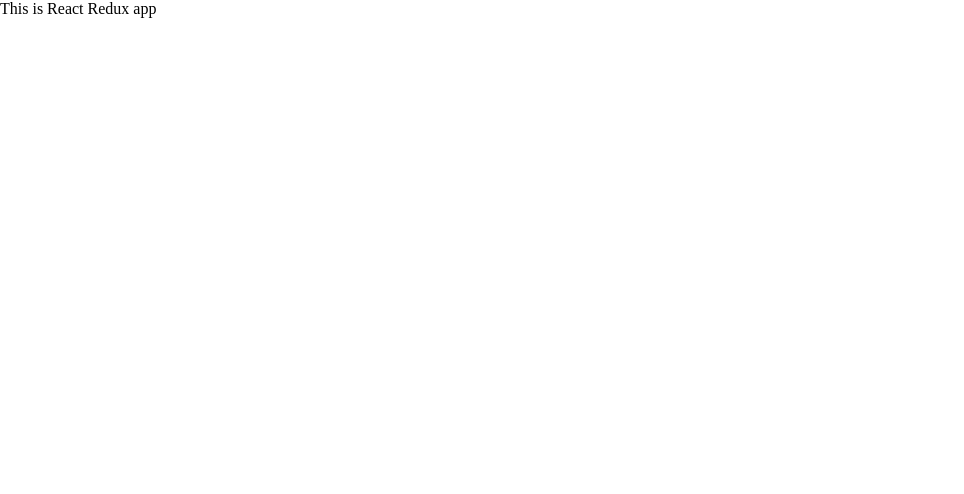
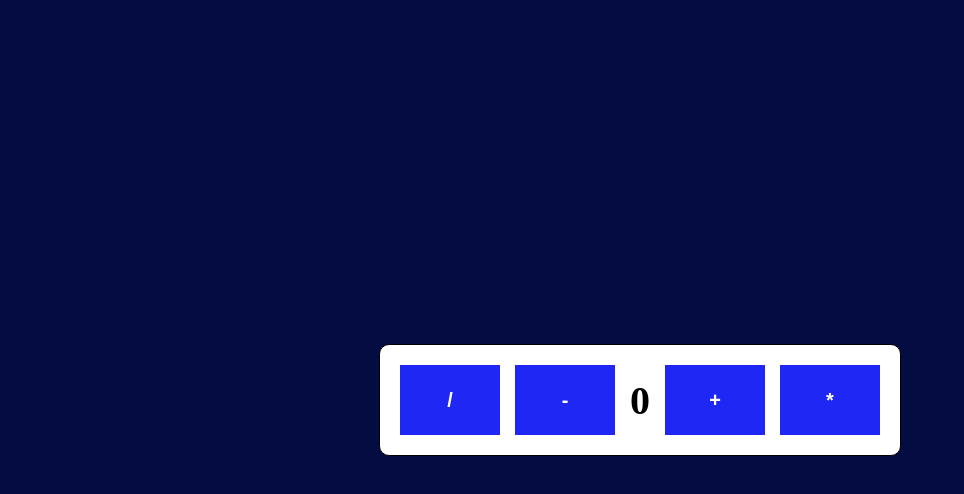
Before and after one commit to CureForCode/React_Redux_54elfs_somov, a React (Vite) app: page / in a window 1280 px wide. Shown: the top 494 px of the page, without its empty margins (0-964 px from the left). Built offline with nearby package versions, Linux system fonts and the light colour scheme.

Commit message:
Lesson 16: Redux Toolkit.

```diff
--- a/src/App.tsx
+++ b/src/App.tsx
@@ -1,5 +1,12 @@
-export function App() {
-  return <div className="App">This is React Redux app</div>
+// Lessons
+import Lesson_16 from "lessons/Lesson_16"
+
+function App() {
+  return (
+    <>
+      <Lesson_16 />
+    </>
+  )
 }
 
 export default App
--- a/src/components/Counter/Counter.tsx
+++ b/src/components/Counter/Counter.tsx
@@ -1,11 +1,53 @@
+import { useAppDispatch, useAppSelector } from "store/hooks"
+import {
+  counterSliceActions,
+  counterSliceSelectors,
+} from "store/redux/counter/counterSlice"
+
 import Button from "components/Button/Button"
 
-import { type CounterProps } from "./types"
 import { CounterWrapper, Count, ButtonControl } from "./styles"
 
-function Counter({ onMinus, onPlus, count }: CounterProps) {
+function Counter() {
+  // Хук useAppDispatch не принимает в себя аргументы, он просто возвращает нам функцию dispatch,
+  // которая передает action в redux store. Потом на переданный action апускается нужный нам reducer
+  const dispatch = useAppDispatch()
+
+  // Забираем хначение из redux store, затем передаем значения в нужные места в JSX,
+  // таким образом подписываемся на изменения в redux store
+  const count = useAppSelector(counterSliceSelectors.count)
+
+  const onPlus = () => {
+    // counterSliceActions.plus()  - это actionCreator - функция, которая возвращает нам action
+    const plusAction = counterSliceActions.plus()
+    // action - это обьект, состоящий из 2 пар ключ/значение
+    // 1 - type - строка(тип экшена), по которому у нас вызывается редьюсер. Например: "COUNTER/plus"
+    // COUNTER - имя слайса
+    // plus - имя редьюсера
+    // 2 - payload - это данные, которые вы хотите передать их компонента в редьюсер
+    console.log(plusAction)
+    dispatch(plusAction)
+    // Более короткая запись
+    // dispatch(counterSliceActions.plus());
+  }
+
+  const onMinus = () => {
+    dispatch(counterSliceActions.minus())
+  }
+
+  const onMultiply = () => {
+    dispatch(counterSliceActions.multiply(3))
+  }
+
+  const onDivide = () => {
+    dispatch(counterSliceActions.divide(2))
+  }
+
   return (
     <CounterWrapper>
+      <ButtonControl>
+        <Button name="/" onClick={onDivide} />
+      </ButtonControl>
       <ButtonControl>
         <Button name="-" onClick={onMinus} />
       </ButtonControl>
@@ -13,6 +55,9 @@ function Counter({ onMinus, onPlus, count }: CounterProps) {
       <ButtonControl>
         <Button name="+" onClick={onPlus} />
       </ButtonControl>
+      <ButtonControl>
+        <Button name="*" onClick={onMultiply} />
+      </ButtonControl>
     </CounterWrapper>
   )
 }
--- a/src/components/Counter/styles.ts
+++ b/src/components/Counter/styles.ts
@@ -5,7 +5,8 @@ export const CounterWrapper = styled.div`
   align-items: center;
   justify-content: center;
   gap: 15px;
-  width: 400px;
+  min-width: 400px;
+  max-width: 1000px;
   height: fit-content;
   border: 1px solid black;
   background-color: white;
@@ -15,7 +16,8 @@ export const CounterWrapper = styled.div`
 `
 
 export const ButtonControl = styled.div`
-  width: 100px;
+  min-width: 100px;
+  max-width: 100px;
 `
 
 export const Count = styled.p`
--- /dev/null
+++ b/src/components/Feedback/styles.ts
@@ -0,0 +1,35 @@
+import styled from "@emotion/styled"
+
+export const FeedbackWrapper = styled.div`
+  display: flex;
+  flex-direction: column;
+  align-items: center;
+  justify-content: center;
+  gap: 30px;
+  width: 600px;
+  height: fit-content;
+  border: 1px solid white;
+  border-radius: 10px;
+  padding: 30px;
+  background-color: rgb(26, 35, 53);
+  color: white;
+`
+
+export const FeedbackControl = styled.div`
+  display: flex;
+  align-items: center;
+  gap: 20px;
+  width: 100%;
+`
+
+export const ButtonwithcountContainer = styled.div`
+  display: flex;
+  align-items: center;
+  gap: 10px;
+  width: 100%;
+`
+
+export const Count = styled.p`
+  font-size: 40px;
+  color: white;
+`
--- /dev/null
+++ b/src/components/Feedback/types.ts
@@ -0,0 +1,7 @@
+export interface FeedbackProps {
+  like: number
+  dislike: number
+  onLike: () => void
+  onDislike: () => void
+  resetResults: () => void
+}
--- /dev/null
+++ b/src/lessons/Lesson_16.tsx
@@ -0,0 +1,13 @@
+import Counter from "components/Counter/Counter"
+
+import { PageWrapper } from "./styles"
+
+function Lesson_16() {
+  return (
+    <PageWrapper>
+      <Counter />
+    </PageWrapper>
+  )
+}
+
+export default Lesson_16
--- /dev/null
+++ b/src/lessons/styles.ts
@@ -0,0 +1,10 @@
+import styled from "@emotion/styled"
+
+export const PageWrapper = styled.div`
+  display: flex;
+  flex-direction: column;
+  flex: 1;
+  align-items: center;
+  justify-content: center;
+  background-color: rgba(5, 12, 66, 1);
+`
--- /dev/null
+++ b/src/store/redux/counter/counterSlice.ts
@@ -0,0 +1,48 @@
+import { PayloadAction } from "@reduxjs/toolkit"
+import { createAppSlice } from "store/createAppSlice"
+
+import { CounterSliceState } from "./types"
+
+const counterInitialState: CounterSliceState = {
+  count: 0,
+}
+
+export const counterSlice = createAppSlice({
+  // name - это имя для slice, имя используется для нахождения событий слайса в redux devtools и созданни type в action
+  name: "COUNTER",
+  // initialState - state, в котором мы прописываем значения по умолчанию
+  initialState: counterInitialState,
+  // reducers - это функция, которая возвращает обьект содержащий функции редьюсеры, которые будут изменять стейт
+  reducers: create => ({
+    plus: create.reducer((state: CounterSliceState) => {
+      state.count = state.count + 1
+    }),
+    minus: create.reducer((state: CounterSliceState) => {
+      state.count = state.count - 1
+    }),
+    multiply: create.reducer(
+      (state: CounterSliceState, action: PayloadAction<number>) => {
+        // payload в action - это данные, которые мы хотим передать из компонента в reducer
+        console.log(action.payload)
+        state.count = Number((state.count * action.payload).toFixed(2))
+      },
+    ),
+    divide: create.reducer(
+      (state: CounterSliceState, action: PayloadAction<number>) => {
+        state.count = Number((state.count / action.payload).toFixed(2))
+      },
+    ),
+  }),
+  // selectors - мы прописываем, какие именно данные мы хотим отдать компонентам
+  selectors: {
+    count: (state: CounterSliceState) => {
+      return state.count
+    },
+  },
+})
+
+// counterSlice сам создает actions для каждого отдельного reducer
+export const counterSliceActions = counterSlice.actions
+
+// counterSliceSelectors - это данные, которые мы будем отдавать компонентам, то есть позволять компонентам подписываться на redux store
+export const counterSliceSelectors = counterSlice.selectors
--- /dev/null
+++ b/src/store/redux/counter/types.ts
@@ -0,0 +1,3 @@
+export interface CounterSliceState {
+  count: number
+}
--- a/src/store/store.ts
+++ b/src/store/store.ts
@@ -1,9 +1,11 @@
 import type { Action, ThunkAction } from "@reduxjs/toolkit"
 import { combineSlices, configureStore } from "@reduxjs/toolkit"
 
+import { counterSlice } from "store/redux/counter/counterSlice"
+
 // `combineSlices` automatically combines the reducers using
 // their `reducerPath`s, therefore we no longer need to call `combineReducers`.
-const rootReducer = combineSlices()
+const rootReducer = combineSlices(counterSlice)
 // Infer the `RootState` type from the root reducer
 export type RootState = ReturnType<typeof rootReducer>
 
```
Also changed, not shown: src/components/Feedback/Feedback.tsx (added, +35 -0 lines).
